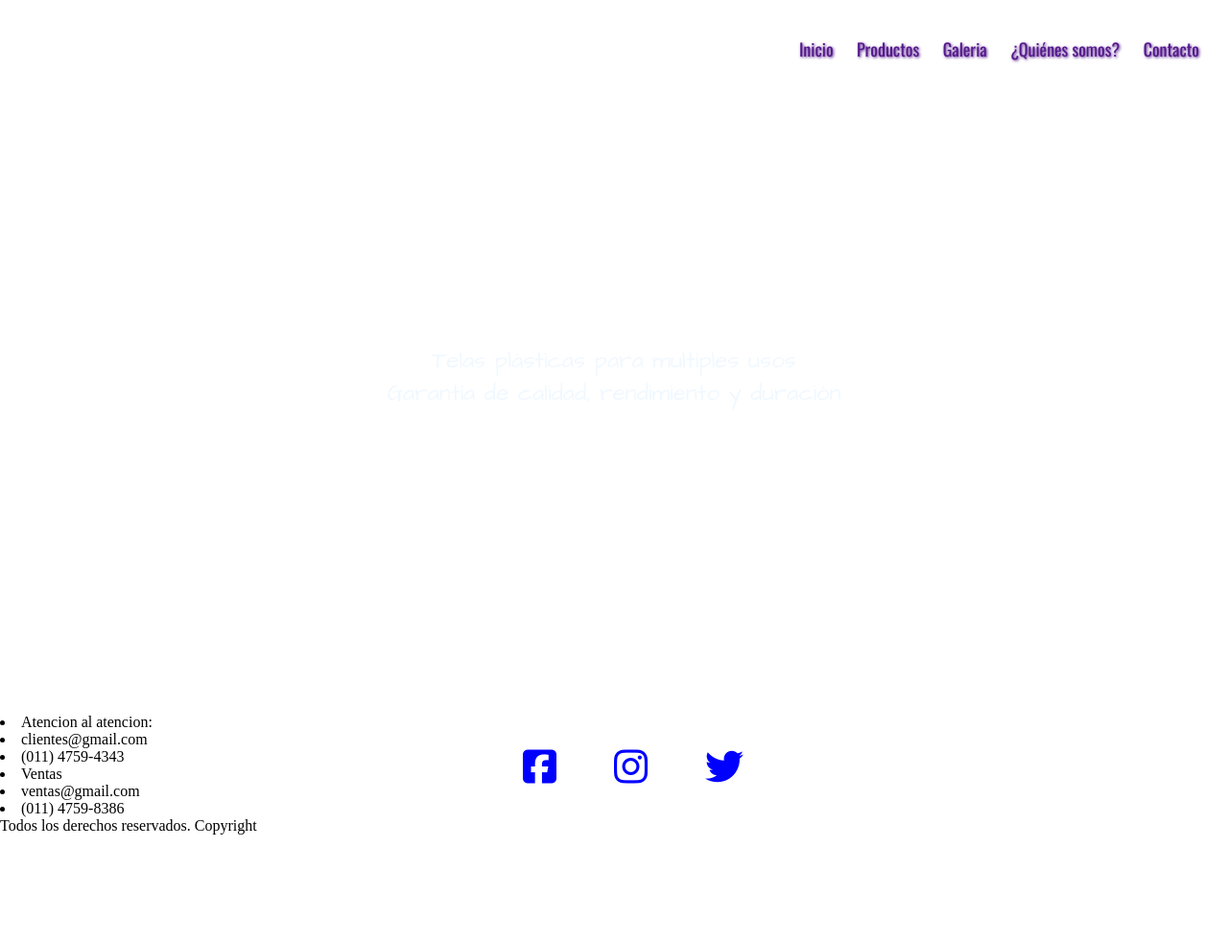
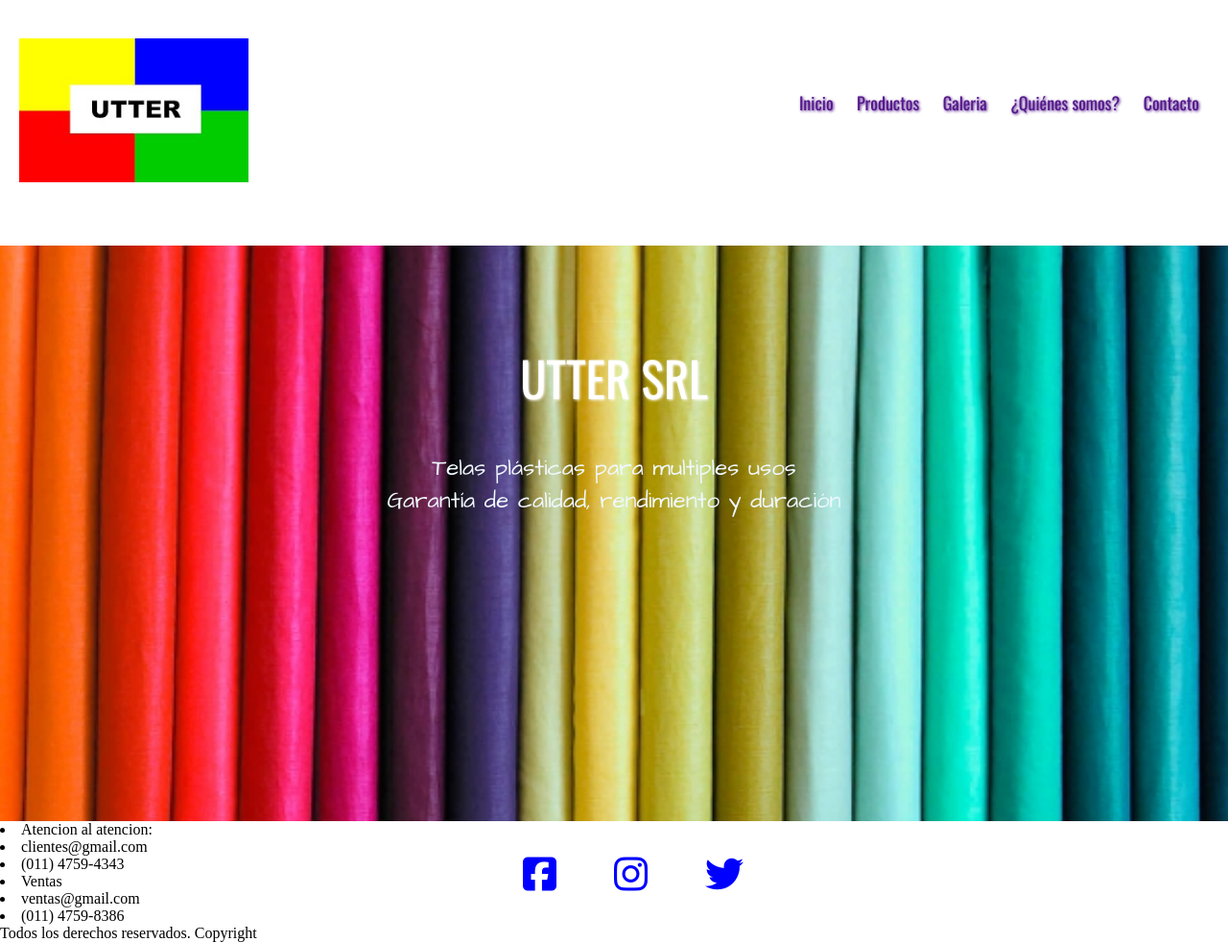
Before and after one commit to lbozza93/Proyecto-Coder, a plain HTML site: page index.html in a window 1280 px wide. Shown: the whole page at 96% size. Before the commit the page ends 870 px from the top, so only its background shows below. Drawn offline with nearby package versions, Linux system fonts and the light colour scheme; the site is published under a folder, as on GitHub Pages, so addresses that start at the root find nothing.

Commit message:
prueba imagenes

```diff
--- a/estilos.css
+++ b/estilos.css
@@ -62,7 +62,7 @@ header{
 }
 
 #main{
-    background-image: url(/Imagenes/banner.jpg);
+    background-image: url('Imagenes/banner.jpg');
     height: 600px;
     background-size: cover;
     background-repeat: no-repeat;
--- a/index.html
+++ b/index.html
@@ -24,7 +24,7 @@
         <header>
 
             <div class="logo">
-                <img src="/Imagenes/Logo-UTTER.png" alt="">
+                <img src='Imagenes/Logo-UTTER.png' alt="">
             </div>
 
             <nav>
```
